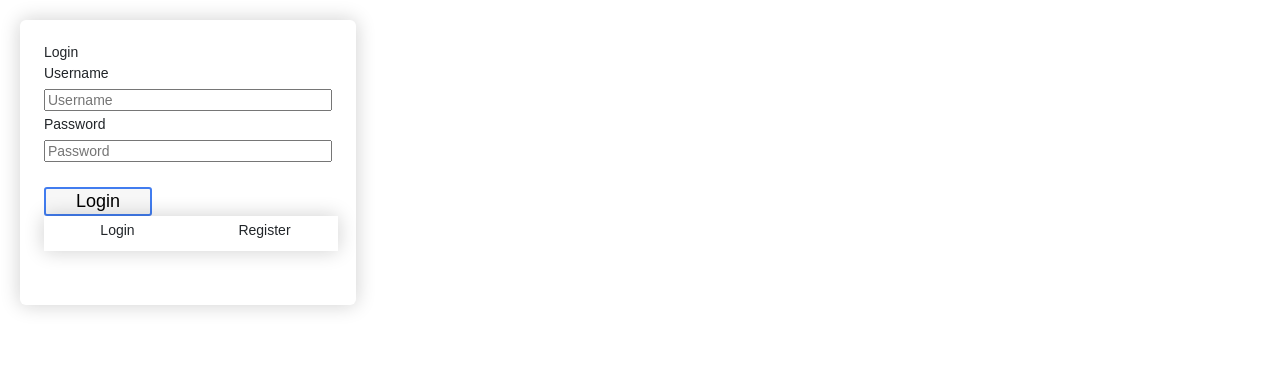
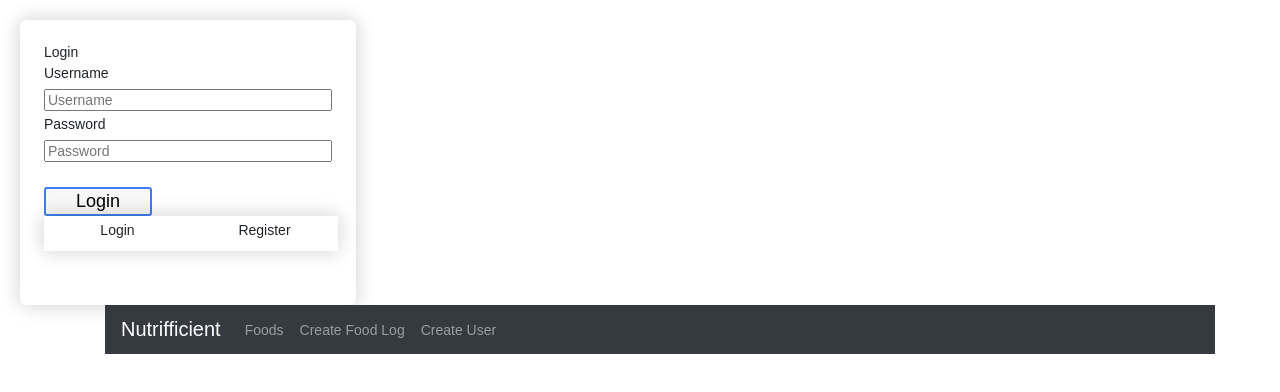
Before and after one commit to mwoodson11/nutrifficient, a React (Create React App) app: page /homepage in a window 1280 px wide. Shown: the top 392 px of the page. Built offline with nearby package versions, Linux system fonts and the light colour scheme.

Commit message:
still working on going form login to homepage

```diff
--- a/src/App.js
+++ b/src/App.js
@@ -1,31 +1,30 @@
 import React from 'react';
-import { BrowserRouter as Router, Route } from "react-router-dom";
+import {BrowserRouter as Router, Route, Switch } from 'react-router-dom';
+import history from './history';
 import "bootstrap/dist/css/bootstrap.min.css";
 
-import Title from './components/Title';
-import Navbar from "./components/navbar.component"
-import FoodsList from "./components/foods-list.component";
-import EditFood from "./components/edit-food.component";
-import CreateFood from "./components/create-food.component";
-import CreateUser from "./components/create-user.component";
+
 import Welcome from "./Welcome";
+import Homepage from "./Homepage";
 
-function App() {
- return (
-     <Welcome>
-        <Router>
-            <div className="container">
-                <Title />
-                <Navbar />
-                <br/>
-                <Route path="/" exact component={FoodsList} />
-                <Route path="/edit/:id" component={EditFood} />
-                <Route path="/create" component={CreateFood} />
-                <Route path="/user" component={CreateUser} />
+
+const routes = (
+    <Router history={history}>
+        <Route path="/" component= {Welcome} />
+        <Route path="/homepage" component= {Homepage} />
+    </Router>
+)
+//took out switch from router
+
+
+class App extends React.Component{
+    render() {
+        return (
+            <div className = "app-routes">
+               {routes}
             </div>
-        </Router>
-     </Welcome>
- );
+        );
+    }
 }
 
 export default App;
--- /dev/null
+++ b/src/Homepage.js
@@ -0,0 +1,30 @@
+import React from 'react';
+import {BrowserRouter as Router, Route, Switch} from 'react-router-dom';
+import "bootstrap/dist/css/bootstrap.min.css";
+import Title from './components/Title';
+import Navbar from "./components/navbar.component"
+import FoodsList from "./components/foods-list.component";
+import EditFood from "./components/edit-food.component";
+import CreateFood from "./components/create-food.component";
+import CreateUser from "./components/create-user.component";
+
+function Homepage(){
+    return(
+        <div className="container">
+            <Router>
+                <Title />
+                <Navbar />
+                <br/>
+                <Switch>
+                    <Route path="/foodslist" exact component={FoodsList} />
+                    <Route path="/edit/:id" component={EditFood} />
+                    <Route path="/create" component={CreateFood} />
+                    <Route path="/user" component={CreateUser} />
+                </Switch>
+            </Router>
+        </div>
+    );
+}
+
+
+export default Homepage
--- a/src/components/LoginBox/LoginBox.js
+++ b/src/LoginBox.js
@@ -2,7 +2,10 @@ import React, {Component} from 'react';
 import ReactDOM from 'react-dom';
 import { Link } from 'react-router-dom';
 import axios from 'axios';
-
+import {BrowserRouter as Router, Route, Switch} from 'react-router-dom';
+import {createBrowserHistory} from 'history';
+import "bootstrap/dist/css/bootstrap.min.css";
+import history from './history';
 
 class LoginBox extends React.Component {
 
@@ -34,6 +37,9 @@ class LoginBox extends React.Component {
       this.setState({errors});
       return;
     }
+    //store.set('loggedIn', true);
+    history.push('/homepage');
+
     //this.props.history.push("/App");
     //if no error, go to home page.
   }
--- a/src/Welcome.js
+++ b/src/Welcome.js
@@ -1,6 +1,6 @@
 import React from 'react';
 import ReactDOM from 'react-dom';
-import LoginBox from './components/LoginBox/LoginBox';
+import LoginBox from './LoginBox';
 import RegisterBox from './components/RegisterBox/RegisterBox';
 import "./Welcome.css";
 import { BrowserRouter as Router, Route } from "react-router-dom";
@@ -43,7 +43,6 @@ class Welcome extends React.Component {
           </div>
         </div>
       </div>
-        <Route path = "/App" component = {App} />
       </Router>
     );
   }
--- a/src/components/navbar.component.js
+++ b/src/components/navbar.component.js
@@ -6,11 +6,11 @@ export default class Navbar extends Component {
   render() {
     return (
       <nav className="navbar navbar-dark bg-dark navbar-expand-lg">
-        <Link to="/" className="navbar-brand">Nutrifficient</Link>
+        <Link to="/foodslist" className="navbar-brand">Nutrifficient</Link>
         <div className="collpase navbar-collapse">
         <ul className="navbar-nav mr-auto">
           <li className="navbar-item">
-          <Link to="/" className="nav-link">Foods</Link>
+          <Link to="/foodslist" className="nav-link">Foods</Link>
           </li>
           <li className="navbar-item">
           <Link to="/create" className="nav-link">Create Food Log</Link>
--- /dev/null
+++ b/src/history.js
@@ -0,0 +1,3 @@
+import { createBrowserHistory } from 'history'
+
+export default createBrowserHistory();
```
